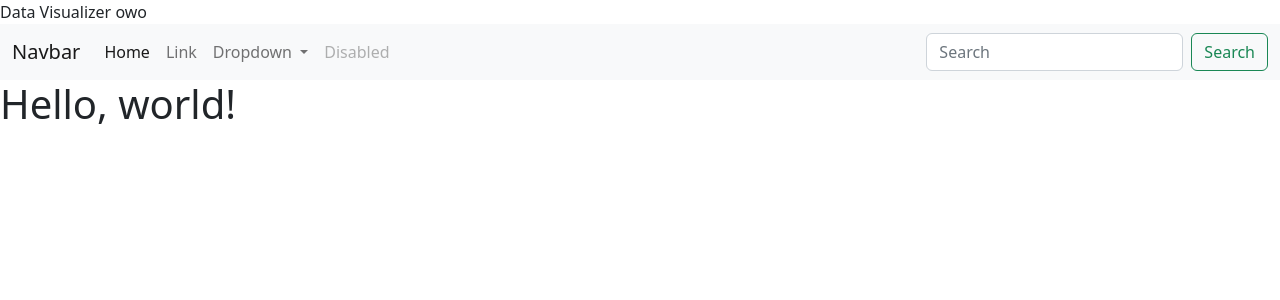
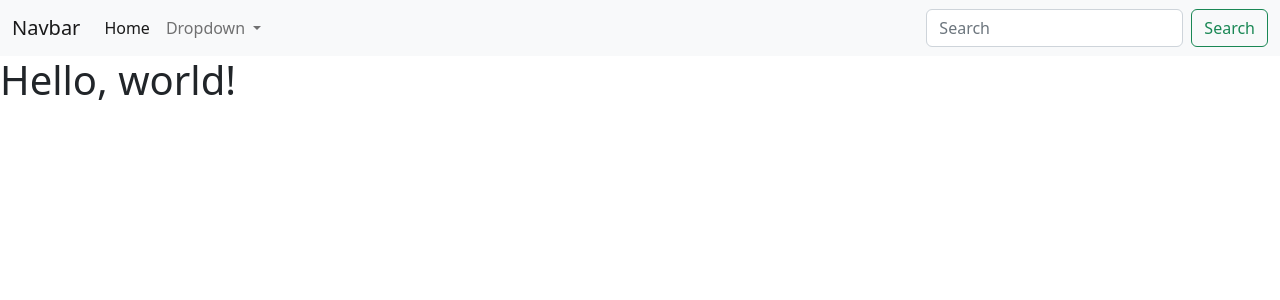
Before and after one commit to JessicaAGF/sales-dv, a Django app: page / in a window 1280 px wide. Shown: the top 300 px of the page. Run offline with Django 3.2, Linux system fonts and the light colour scheme.

Commit message:
cambios visuales al html

```diff
--- a/templates/comp/base.html
+++ b/templates/comp/base.html
@@ -5,13 +5,11 @@
     <meta name="viewport" content="width=device-width, initial-scale=1">
     <title>Bootstrap demo</title>
     <link href="https://cdn.jsdelivr.net/npm/bootstrap@5.2.0-beta1/dist/css/bootstrap.min.css" rel="stylesheet" integrity="sha384-0evHe/X+R7YkIZDRvuzKMRqM+OrBnVFBL6DOitfPri4tjfHxaWutUpFmBp4vmVor" crossorigin="anonymous">
-  {% block title %}{% endblock %}
   </head>
   <body>
     {% include 'comp/nav.html' %}
     <h1>Hello, world!</h1>
     {% block content %}
-
     {% endblock %}
     <script src="https://cdn.jsdelivr.net/npm/bootstrap@5.2.0-beta1/dist/js/bootstrap.bundle.min.js" integrity="sha384-pprn3073KE6tl6bjs2QrFaJGz5/SUsLqktiwsUTF55Jfv3qYSDhgCecCxMW52nD2" crossorigin="anonymous"></script>
   </body>
--- a/templates/comp/nav.html
+++ b/templates/comp/nav.html
@@ -9,9 +9,6 @@
         <li class="nav-item">
           <a class="nav-link active" aria-current="page" href="#">Home</a>
         </li>
-        <li class="nav-item">
-          <a class="nav-link" href="#">Link</a>
-        </li>
         <li class="nav-item dropdown">
           <a class="nav-link dropdown-toggle" href="#" id="navbarDropdown" role="button" data-bs-toggle="dropdown" aria-expanded="false">
             Dropdown
@@ -19,12 +16,7 @@
           <ul class="dropdown-menu" aria-labelledby="navbarDropdown">
             <li><a class="dropdown-item" href="#">Action</a></li>
             <li><a class="dropdown-item" href="#">Another action</a></li>
-            <li><hr class="dropdown-divider"></li>
-            <li><a class="dropdown-item" href="#">Something else here</a></li>
           </ul>
-        </li>
-        <li class="nav-item">
-          <a class="nav-link disabled">Disabled</a>
         </li>
       </ul>
       <form class="d-flex" role="search">
--- a/templates/main/index.html
+++ b/templates/main/index.html
@@ -1,3 +1,2 @@
 {% extends 'comp/base.html' %}
-{% block title %} Data Visualizer owo {% endblock %}
 {% block content %}{% endblock %}
```
